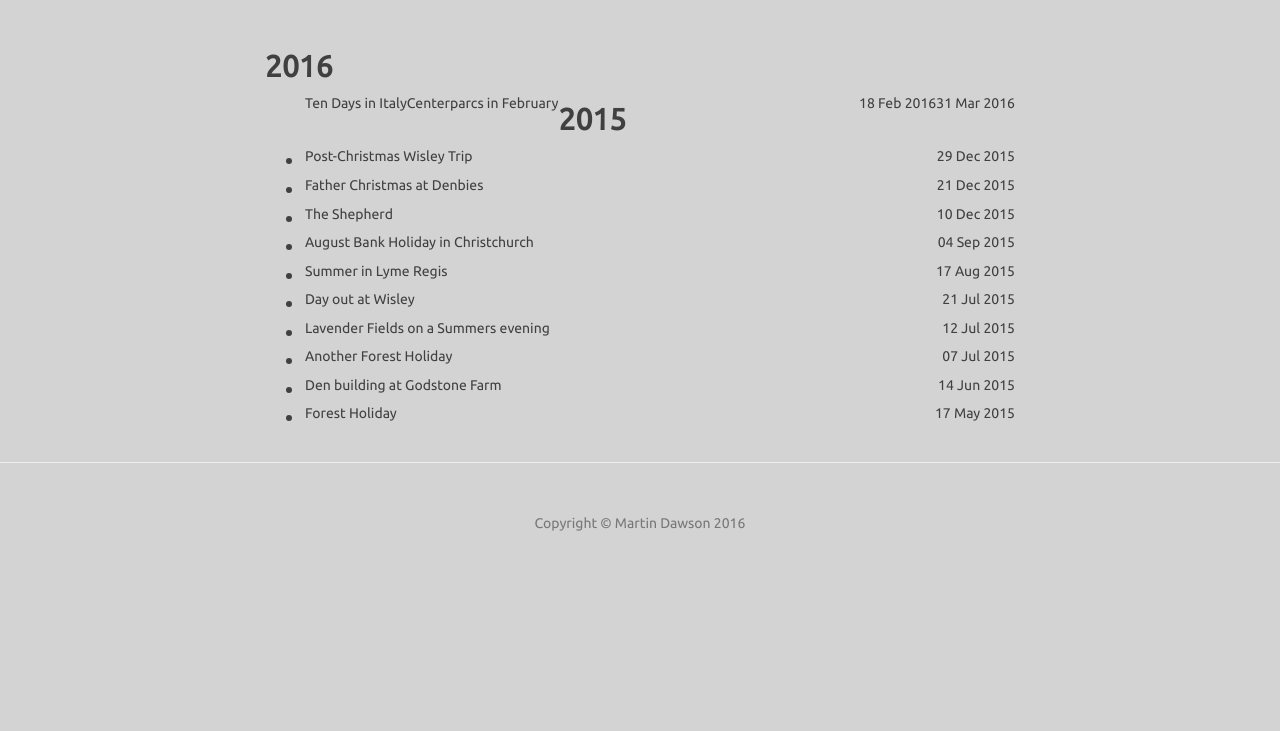
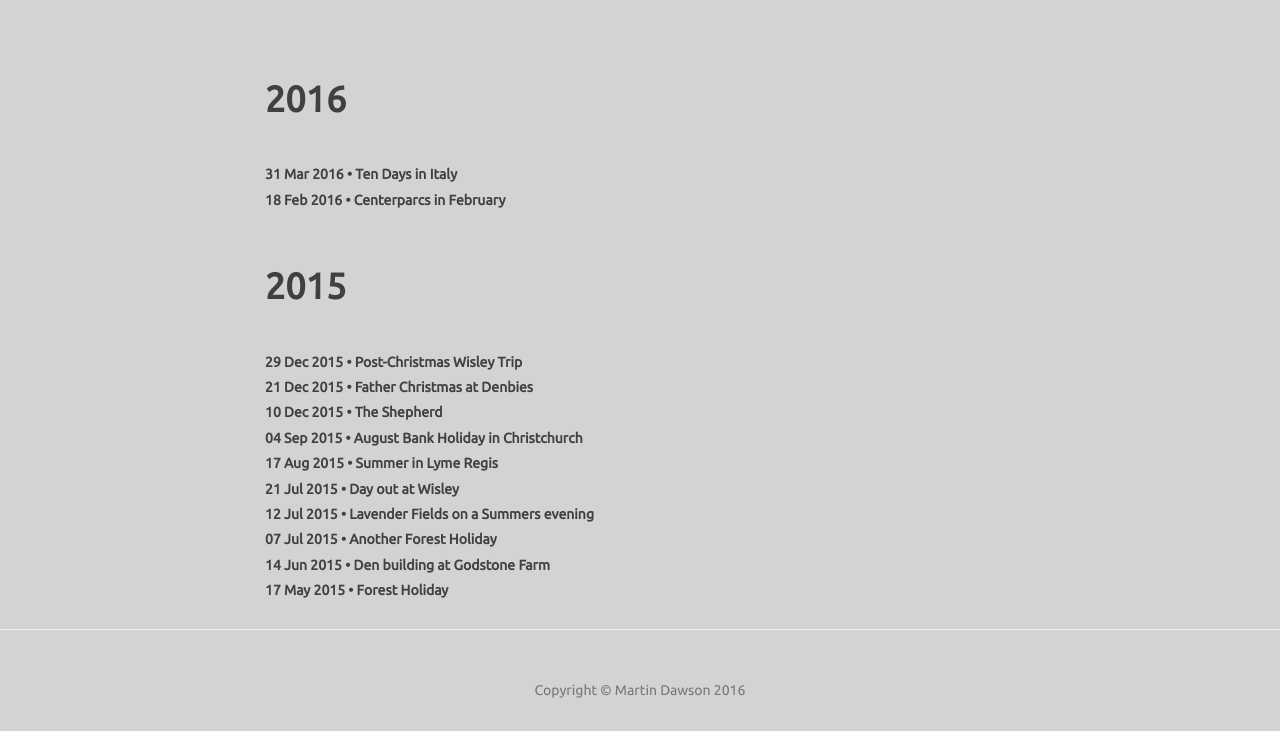
Before and after one commit to dawsino/dawsino.github.io, a Jekyll site: the page built from blog/index.html, in a window 1280 px wide. Shown: the part 448-1179 px from the top of the page. Built offline with Jekyll 4.4.1, drawn with Linux system fonts in a browser that asks for light colours; nearby versions of some CDN libraries; before the commit the page ends 1012 px from its top, so only the background shows below that.

Commit message:
Update index.html

```diff
--- a/blog/index.html
+++ b/blog/index.html
@@ -15,7 +15,6 @@ header-img: "img/penpaper.jpg"
 {% endfor %}
 -->
 
-<!--
 {% for post in site.posts %}
   {% assign currentdate = post.date | date: "%Y" %}
   {% if currentdate != date %}
@@ -23,39 +22,8 @@ header-img: "img/penpaper.jpg"
     <br><h1 id="y{{post.date | date: "%Y"}}">{{ currentdate }}</h1><br>
     {% assign date = currentdate %}
   {% endif %}
-    <h5 class="blog-title"><a href="{{ post.url }}">{{ post.title }}</a></h5>
-    <h5 class="blog-date"><a href="{{ post.url }}">{{ post.date | date: "%d %b %Y" }}</a></h5>
-
 
     <h5><a href="{{ post.url }}">{{ post.date | date: "%d %b %Y" }} &bull; {{ post.title }}</a></h5>
 
   {% if forloop.last %}{% endif %}
 {% endfor %}
--->
-
-{% for post in site.posts  %}
-  {% capture this_year %}{{ post.date | date: "%Y" }}{% endcapture %}
-
-  {% if forloop.first %}
-  <h2 id="{{ this_year }}-ref">{{this_year}}</h2>
-  <ul class="blog-posts">
-  {% else %}
-      {% if this_year != last_year %}
-      </ul>
-      <h2 id="{{ this_year }}-ref">{{this_year}}</h2>
-      <ul>
-      {% endif %}
-  {% endif %}
-
-    <li>
-      <a class="blog-title" href="{{ post.url }}">{{ post.title }}</a>
-      <span class="blog-date">{{ post.date | date_to_string }}</span>
-
-    </li>
-
-  {% if forloop.last %}
-    </ul>
-  {% endif %}
-
-  {% capture last_year %}{{ this_year }}{% endcapture %}
-{% endfor %}
```
